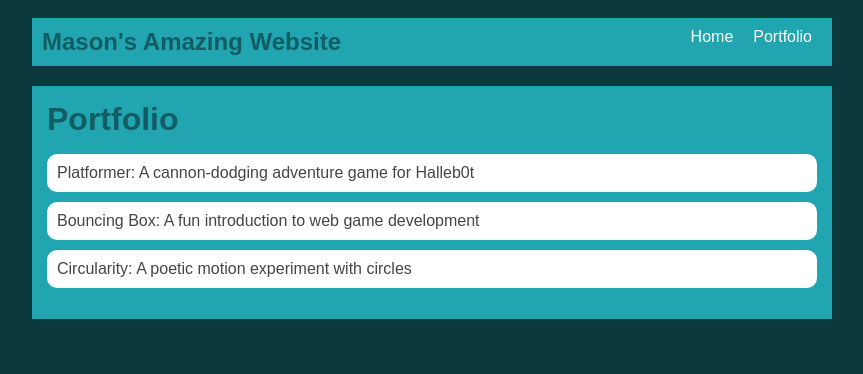
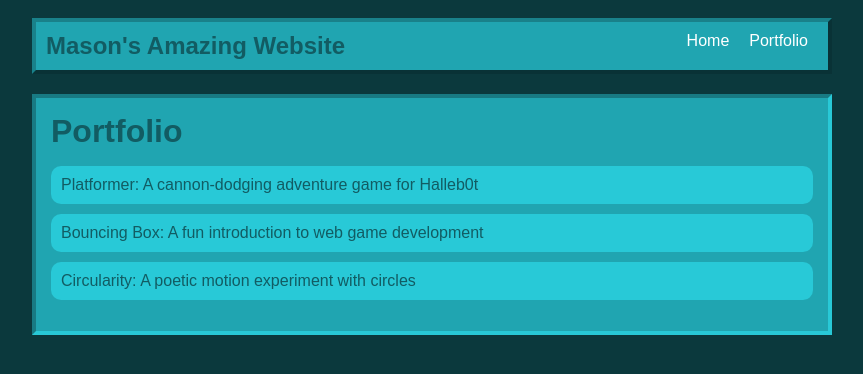
Before and after one commit to Blablatomatos1/Blablatomatos1.github.io, a plain HTML site: page portfolio.html in a window 1280 px wide. Shown: the whole page, without its empty margins (208-1071 px from the left). Drawn offline with Linux system fonts and the light colour scheme.

Commit message:
stylization

```diff
--- a/portfolio.html
+++ b/portfolio.html
@@ -1,7 +1,7 @@
 <!DOCTYPE html>
 <html>
   <head>
-    <title>My Awesome Website</title>
+    <title>Mason's Portfolio</title>
     <link rel="stylesheet" href="style.css">
   </head>
 
--- a/style.css
+++ b/style.css
@@ -12,6 +12,7 @@ body {
 
 /* navigation menu */
 nav {
+    border: 4px rgb(25, 129, 138) outset;
     background: rgb(32, 165, 177);
     margin: 0 auto;
     display: flex;
@@ -47,6 +48,7 @@ a {
 /* main container area beneath menu */
 main {
     background: rgb(32, 165, 177);
+    border: 4px rgb(40, 201, 215) inset;
     display: flex;
     margin-top: 20px;
 }
@@ -87,17 +89,17 @@ h2, h3 {
 }
 
 #portfolio li {
-  background: #fff;
+  background: rgb(40, 201, 215);
   padding: 10px;
   border-radius: 10px;
   margin-bottom: 10px;
 }
 
 #portfolio li:hover {
-  background: #eee;
+  background: rgb(78, 211, 223);
 }
 
 #portfolio a {
   text-decoration: none;
-  color: #454545;
+  color: rgb(18, 92, 99);
 }
```
